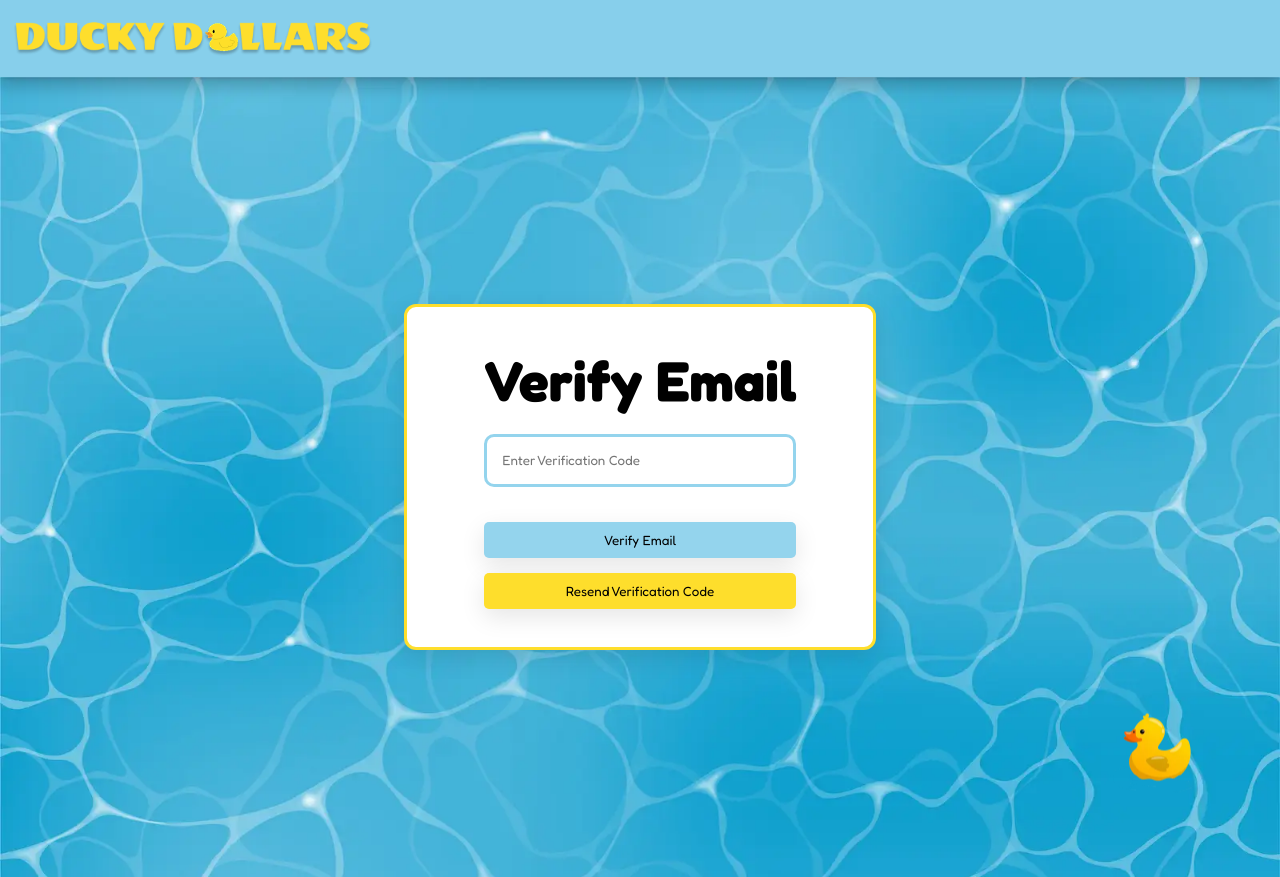
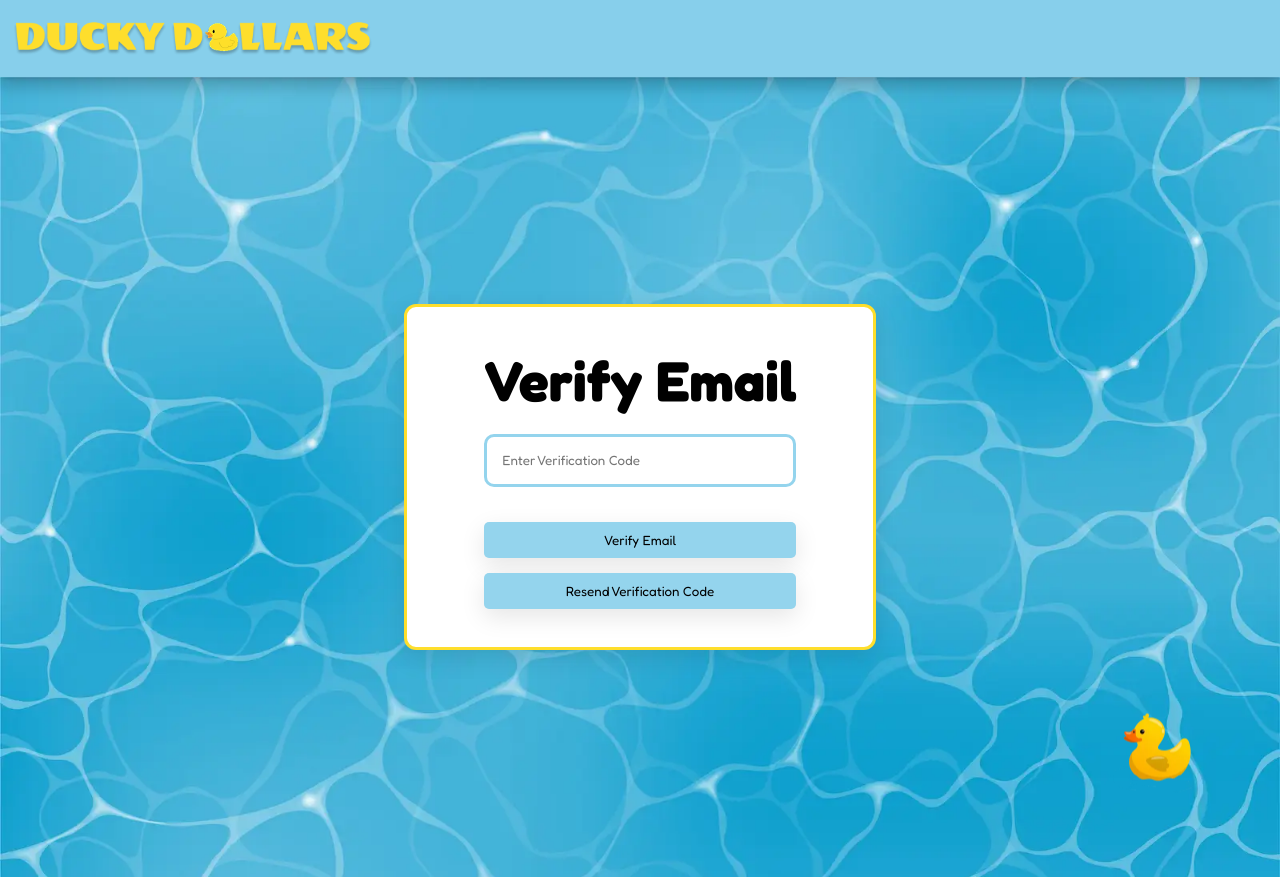
Before and after one commit to wongbernice/MERN-Stack-Project-Group-14, a React (Vite) app in the folder frontend/: page /verify in a window 1280 px wide. Built offline with nearby package versions, Linux system fonts and the light colour scheme; a web font is replaced by a local one.

Commit message:
edited resend verification button styling + success message

```diff
--- a/frontend/src/pages/Verify/Verify.tsx
+++ b/frontend/src/pages/Verify/Verify.tsx
@@ -9,6 +9,7 @@ export const VerifyPage = () =>
 {
     const[verificationCode, setVerificationCode] = useState("");
     const[errMessage, setErrorMessage] = useState("");
+    const[successMessage, setSuccessMessage] = useState("");
     const navigate = useNavigate()
 
     function handleCodeChange(data: ChangeEvent<HTMLInputElement>)
@@ -18,13 +19,14 @@ export const VerifyPage = () =>
 
     const handleResend = () => {
         setErrorMessage("");
+        setSuccessMessage("");
 
         const email = localStorage.getItem("email");
 
         // allows user to resend verification code
         axios.post('https://duckydollars.xyz/api/auth/resendverification', {email: email})
         .then(result => {
-            setErrorMessage("Verification code resent!");
+            setSuccessMessage("Verification code resent!");
 
         })
         .catch(err => {
@@ -70,6 +72,10 @@ export const VerifyPage = () =>
                         <p id="verifyError" role="alert" aria-live='assertive'>Error: {errMessage}</p>
                     )}
 
+                    {successMessage && (
+                        <p id="verifySuccess" role="alert" aria-live='assertive'>Success:{successMessage}</p>
+                    )}
+
                     <form className="verifyForm" onSubmit={handleSubmit}>
                         <label htmlFor='verifyCode' id='verifyCodeLabel'></label>
                         <input id="verifyCode" onChange={handleCodeChange} type="text" placeholder="Enter Verification Code" required/>
--- a/frontend/src/pages/Verify/VerifyPage.css
+++ b/frontend/src/pages/Verify/VerifyPage.css
@@ -93,16 +93,16 @@
     height: 100%;
     border: none;
     border-radius: 5px;
-    border-color: #FEDE2C;
-    background-color: #FEDE2C;
+    border-color: #94D4ED;
+    background-color: #94D4ED;
     padding: 10px 10px;
     box-shadow: 0 8px 24px rgba(0,0,0,0.1);
     font-family: "Fredoka", sans-serif;
 }
 
 #resendVerification:hover {
-    border-color: #e1c731;
-    background-color: #e1c731;
+    border-color: #78adc2;
+    background-color: #78adc2;
 }
 
 
@@ -120,6 +120,10 @@
     color: red;
 }
 
+#resetSuccess {
+    color: green;
+}
+
 @keyframes float {
     0% { transform: translateY(0px); }
     50% { transform: translateY(-10px); }
```
